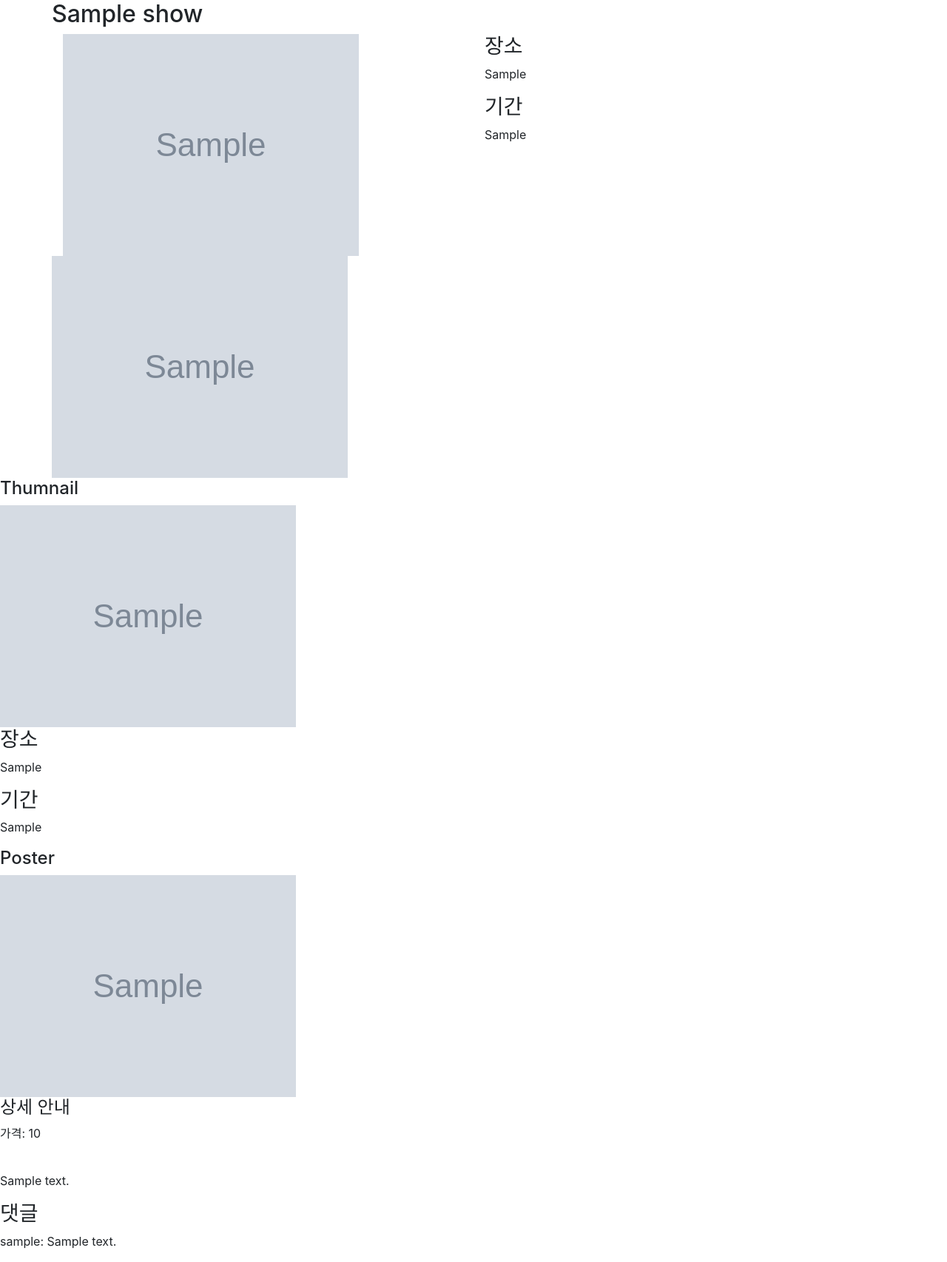
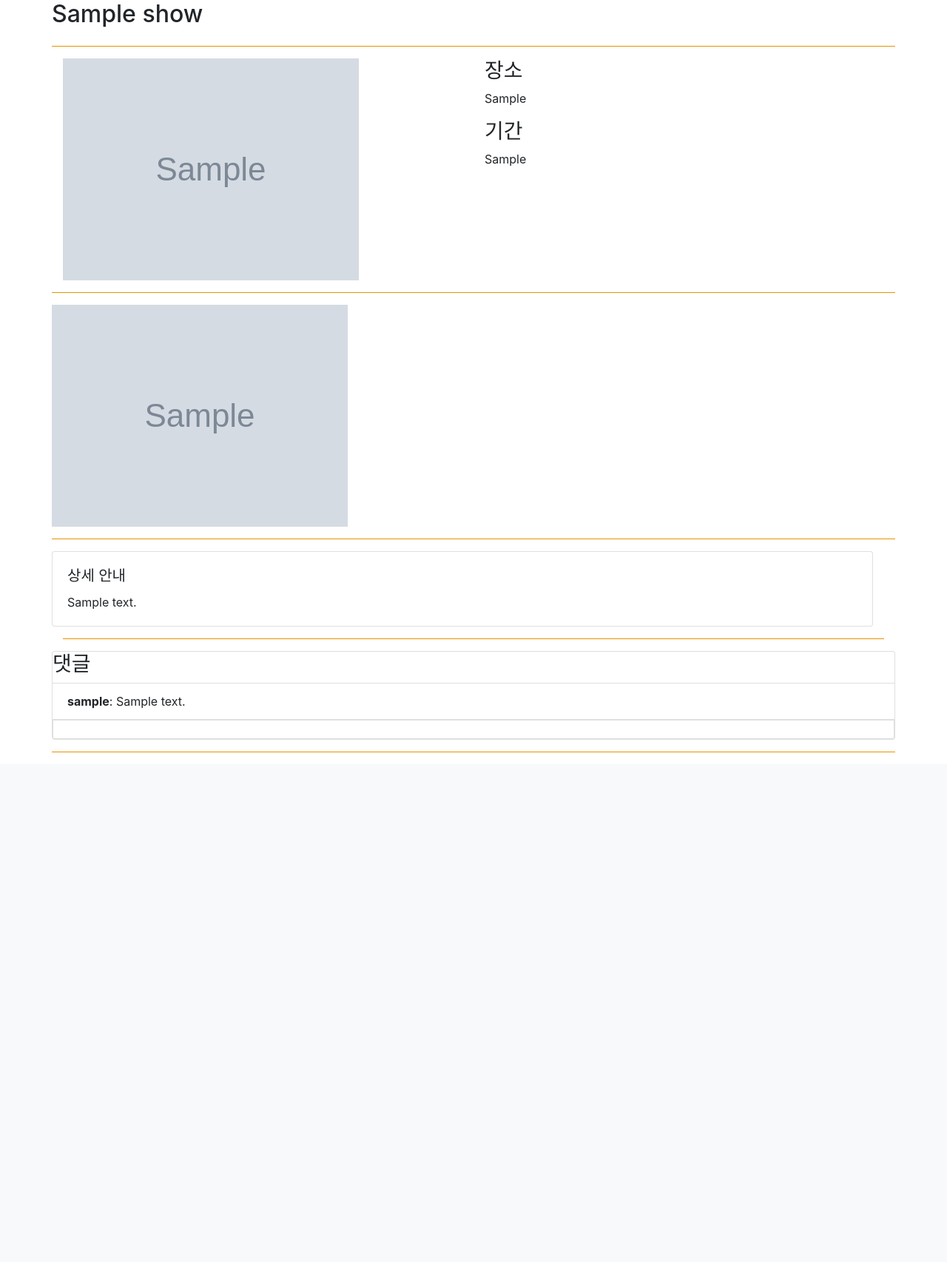
Before and after one commit to seongwonhan88/fc-hackerthon, a Django app: page /shows/show_detail/1/ in a window 1280 px wide. Shown: the part 56-1762 px from the top of the page at 74% size. After the commit the page ends 1073 px from the top, so only its background shows below. Run offline with Django 3.2, Linux system fonts and the light colour scheme; tables that the repository leaves empty hold one stand-in row (values such as "Sample post"); grey boxes marked "Sample" are stand-in pictures; parts of the project's set-up code (start-up, migrations or seed data) failed here and were passed over; some libraries are stand-ins or nearby versions.

Commit message:
detail.html 만들기, 찜 하기

```diff
--- a/app/shows/models.py
+++ b/app/shows/models.py
@@ -28,6 +28,13 @@ class Show(models.Model):
         showpick, showpick_created = self.showpick_set.get_or_create(user=user)
         if not showpick_created:
             showpick.delete()
+
+    pick_users = models.ManyToManyField(
+        User,
+        through='ShowPick',
+        related_name='pick_shows',
+        related_query_name='pick_show',
+    )
 
 
 class Comment(models.Model):
--- a/app/shows/urls.py
+++ b/app/shows/urls.py
@@ -8,5 +8,6 @@ urlpatterns = [
     path('show_list/', views.show_list, name='show-list'),
     path('show_detail/<int:show_pk>/', views.show_detail, name='show-detail'),
     path('show_rating/<int:rating_score>/', views.show_rating, name='show-rating'),
-    path('<int:post_pk>/comment/create', views.comment_create, name='comment_create'),
+    path('<int:show_pk>/comment/create', views.comment_create, name='comment_create'),
+    path('<int:show_pk>/pick_toggle/', views.show_pick_toggle, name='show_pick_toggle'),
 ]
--- a/app/shows/views.py
+++ b/app/shows/views.py
@@ -46,3 +46,16 @@
                 'comments': comments,
             }
             return render(request, 'shows/show_detail.html', content)
+
+
+def show_pick_toggle(request,show_pk):
+
+    if request.method == 'POST':
+        show = get_object_or_404(Show, pk=show_pk)
+        show.pick_toggle(request.user)
+        comments = show.comments.all()
+        content = {
+            'show': show,
+            'comments': comments,
+        }
+        return render(request, 'shows/show_detail.html', content)
--- a/app/templates/shows/show_detail.html
+++ b/app/templates/shows/show_detail.html
@@ -5,6 +5,7 @@
     <div class="container">
         <div class="row">
             <h2>{{ show.title }}</h2>
+            <hr width = "100%" color = "orange" size = "3">
         </div>
         <div class="row">
             <div class="col">
@@ -15,38 +16,57 @@
                 <p>{{ show.place }}</p>
                 <h3>기간</h3>
                 <p>{{ show.period }}</p>
+                <!--찜하기-->
+                {% if user.is_authenticated %}
+                <form action="{% url 'shows:show_pick_toggle' show_pk=show.pk %}" method="POST">
+                    {% csrf_token %}
+                    {% if user in show.pick_users.all %}
+                    <button class="btn btn-primary" type="submit">찜해제</button>
+                    {% else %}
+                    <button class="btn btn-primary" type="submit">찜</button>
+                    {% endif %}
+				</form>
+                {% endif %}
+                <!--찜하기 끝-->
             </div>
+            <hr width = "100%" color = "orange" size = "3">
         </div>
         <div class="row">
             <img src="{{ show.poster.url }}" >
+            <hr width = "100%" color = "orange" size = "3">
         </div>
+        <div class="card row" style="width: 100%;">
+          <div class="card-body">
+            <h5 class="card-title">상세 안내</h5>
+            <p class="card-text">{{ show.description }}</p>
           </div>
 
-    <h4>Thumnail</h4>
-    <img src="{{ show.thumbnail.url }}" >
-    <h3>장소</h3>
-    <p>{{ show.place }}</p>
-    <h3>기간</h3>
-    <p>{{ show.period }}</p>
-    <h4>Poster</h4>
-    <img src="{{ show.poster.url }}" >
-    <h4>상세 안내</h4>
-    <p>가격: {{ show.price }}</p> <br>
-    <p>{{ show.description }}</p>
+        </div>
+        <hr width = "100%" color = "orange" size = "3">
 
+        <div class="row">
+            <div class="card" style="width: 100%;">
                 <h3>댓글</h3>
+                <ul class="list-group list-group-flush">
                     {% for comment in comments %}
-        <p>{{ comment.author }}: {{ comment.content }}</p>
+                    <li class="list-group-item"><strong>{{ comment.author }}</strong>: {{ comment.content }}</li>
                     {% endfor %}
+                </ul>
+
             <!--댓글 작성-->
+            <li class="list-group-item">
             {% if user.is_authenticated %}
-    <form action="{% url 'shows:comment_create' post_pk=show.pk %}" method="POST">
+            <form action="{% url 'shows:comment_create' show_pk=show.pk %}" method="POST">
                 {% csrf_token %}
                 {{ comment_form.content }}
                 <textarea name="content" cols="30" rows="2" class="form-control"></textarea>
                 <button type="submit" class="btn btn-primary">작성</button>
             </form>
             {% endif %}
-
+            </li>
+        </div>
+            <hr width = "100%" color = "orange" size = "3">
+        </div>
+    </div>
 </div>
 {% endblock %}
```
Also changed, not shown: app/shows/migrations/0003_show_pick_users.py (added). Lines whose indentation alone changed are shown as unchanged.
